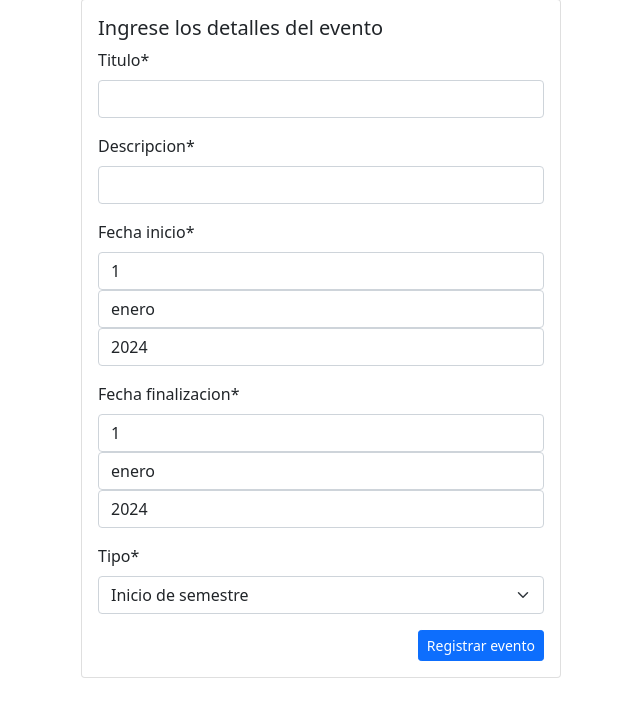
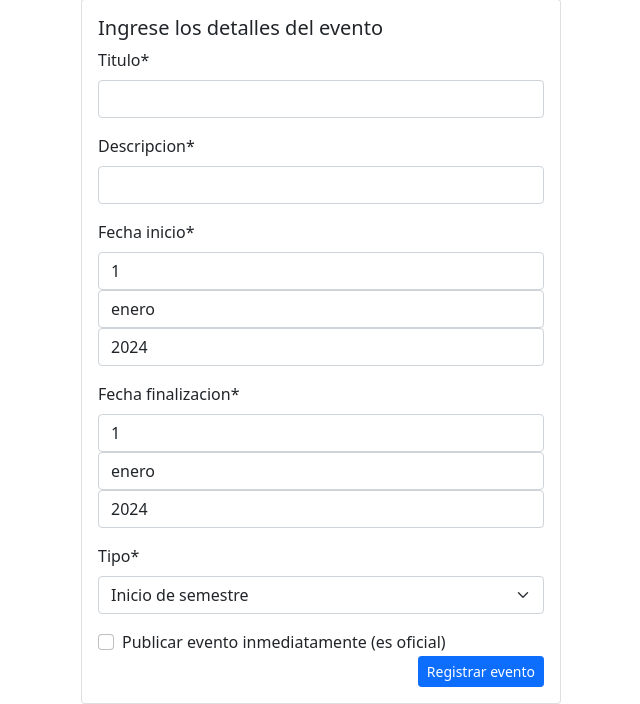
Before and after one commit to earayaa33/EduPlannerV2, a Django app: a page that uses EduPlanner/core/templates/core/Panel Admin.html in a window 1280 px wide. Shown: the part 1143-1847 px from the top of the page, without its empty margins (319-959 px from the left). Before the commit the page ends 1821 px from the top, so only its background shows below. Run offline with Django 5.2, Linux system fonts and the light colour scheme; data that the repository does not hold is empty; some libraries are stand-ins or nearby versions.

Commit message:
Se agrega campo es_oficial a los eventos para poder categorizarlos

```diff
--- a/EduPlanner/apicalendario/models.py
+++ b/EduPlanner/apicalendario/models.py
@@ -33,6 +33,7 @@ class Evento(models.Model):
     fecha_inicio = models.DateField(null=False)
     fecha_finalizacion = models.DateField(null=False)
     tipo = models.CharField(max_length=200, choices=TIPO_CHOICES, default='inicio de semestre')
+    es_oficial = models.BooleanField(default=False)
 
 class Feriados(models.Model):
 
--- a/EduPlanner/apicalendario/serializers.py
+++ b/EduPlanner/apicalendario/serializers.py
@@ -5,3 +5,14 @@ class EventoSerializer(serializers.ModelSerializer):
     class Meta:
         model = Evento
         fields = '__all__'
+
+    def create(self, validated_data):
+        es_oficial = validated_data.get('es_oficial', False)
+
+
+        if es_oficial:
+            return super().create(validated_data)
+        else:
+
+            evento = super().create(validated_data)
+            return evento
--- a/EduPlanner/apicalendario/urls.py
+++ b/EduPlanner/apicalendario/urls.py
@@ -8,6 +8,7 @@ router = routers.DefaultRouter()
 #Se añaden al router los endpoints a los viewsets
 
 router.register('eventos', views.EventoViewSet, basename='evento')
+router.register('eventos-por-aprobar', views.EventosPorAprobarViewSet, basename='eventos_por_aprobar')
 
 urlpatterns = [
     path('', include(router.urls)),
--- a/EduPlanner/apicalendario/views.py
+++ b/EduPlanner/apicalendario/views.py
@@ -7,10 +7,16 @@ from rest_framework import viewsets, generics, status
 from rest_framework.views import APIView
 from datetime import date
 from rest_framework.decorators import api_view
+from rest_framework.decorators import action
 
 class EventoViewSet(viewsets.ModelViewSet):
-    queryset = Evento.objects.all()
     serializer_class = EventoSerializer
+
+
+    def get_queryset(self):
+        queryset = Evento.objects.filter(es_oficial=True)
+        return queryset
+
 
     def get_permissions(self):
         if self.action in ['list', 'retrieve']:
@@ -99,3 +105,15 @@ class EventosYFeriadosAPIView(APIView):
         eventos_combinados.sort(key=lambda x: x["fecha_inicio"])
 
         return Response(eventos_combinados)
+
+class EventosPorAprobarViewSet(viewsets.ModelViewSet):
+    queryset = Evento.objects.filter(es_oficial=False)
+    serializer_class = EventoSerializer
+    permission_classes = [IsAdminUser]
+
+    @action(detail=True, methods=['post'])
+    def approve_event(self, request, pk=None):
+        evento = self.get_object()
+        evento.es_oficial = True
+        evento.save()
+        return Response({"detail": "Evento aprobado y movido a eventos oficiales."}, status=status.HTTP_200_OK)
--- a/EduPlanner/core/static/js/crear_eventos.js
+++ b/EduPlanner/core/static/js/crear_eventos.js
@@ -11,6 +11,9 @@ document.getElementById('evento-form').addEventListener('submit', async function
         formObject[key] = value;
     }
     });
+
+    const esOficial = document.getElementById('flexCheckDefault').checked;
+    formObject.es_oficial = esOficial;
 
     if (formObject.fecha_inicio_day && formObject.fecha_inicio_month && formObject.fecha_inicio_year) {
         const fechaInicio = `${formObject.fecha_inicio_year}-${formObject.fecha_inicio_month.padStart(2, '0')}-${formObject.fecha_inicio_day.padStart(2, '0')}`;
--- a/EduPlanner/core/templates/core/Panel Admin.html
+++ b/EduPlanner/core/templates/core/Panel Admin.html
@@ -64,6 +64,12 @@
                         <div class="card-body">
                             <h5 class="card-title">Ingrese los detalles del evento</h5>
                             {{ form | crispy }}
+                            <div class="form-check">
+                                <input class="form-check-input" type="checkbox" value="" id="flexCheckDefault">
+                                <label class="form-check-label" for="flexCheckDefault">
+                                  Publicar evento inmediatamente (es oficial)
+                                </label>
+                            </div>
                             <button class="btn btn-sm btn-primary float-end" type="submit">Registrar evento</button>
                         </div>
                     </div>
--- a/EduPlanner/core/views.py
+++ b/EduPlanner/core/views.py
@@ -3,12 +3,12 @@ from django.contrib.auth.decorators import login_required
 from django.contrib.auth import logout, login
 from core.forms import RegistroUserCreationForm, EventoForm
 from django.contrib.auth import authenticate
-
 from rest_framework.decorators import api_view, permission_classes
 from rest_framework.permissions import IsAuthenticated
 from rest_framework.response import Response
 from core.models import Evento
 from core.serializers import EventoSerializer
+from django.http import JsonResponse, HttpResponse
 
 # Create your views here.
 from django.http import HttpResponse
```
Also changed, not shown: EduPlanner/apicalendario/migrations/0003_evento_es_oficial.py (added), EduPlanner/core/migrations/0003_alter_evento_tipo.py (added).
